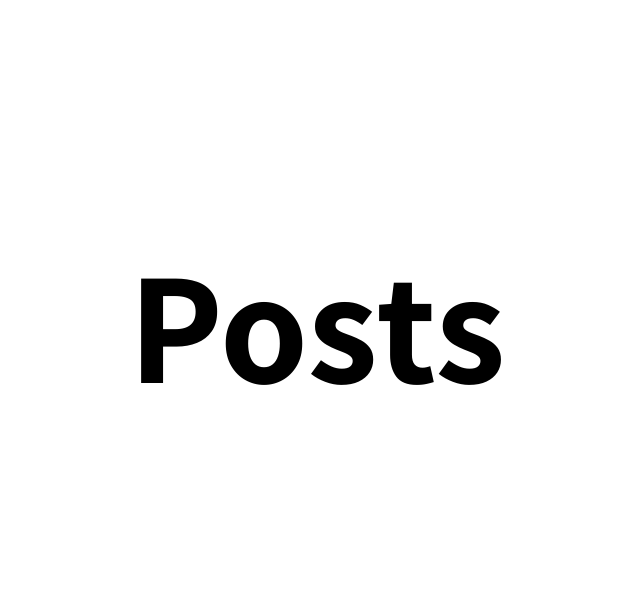
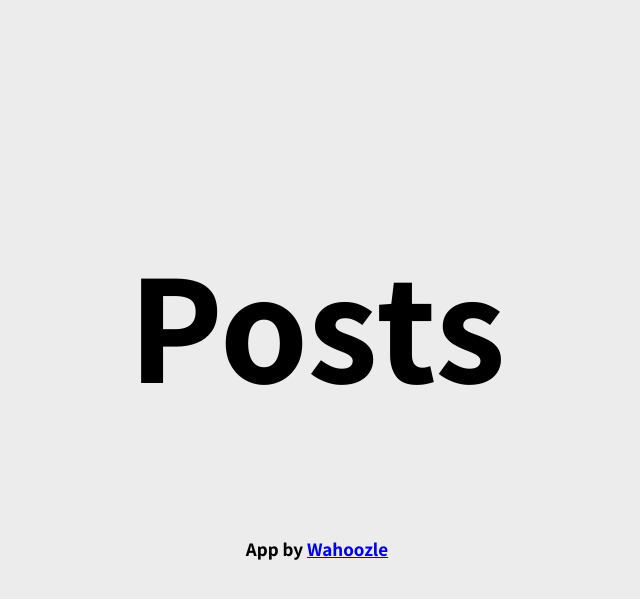
Before and after one commit to WahoozleStudios/posts, a Flask app: page / in a window 1280 px wide. Shown: the top 599 px of the page, without its empty margins (323-963 px from the left). Run offline with Flask 3, Linux system fonts and the light colour scheme.

Commit message:
fixed icons and main page

```diff
--- a/templates/index.html
+++ b/templates/index.html
@@ -2,6 +2,7 @@
 <html>
 <head>
     <title>Posts By Wahoozle</title>
+    <link rel="icon" type="image/png" href="imgs/favicon.ico">
     <style>
         @font-face {
             font-family: "Assistant";
@@ -9,13 +10,18 @@
         }
         body {
             font-family: "Assistant", sans-serif;
+            background-color: #ececec;
         }
         #header {
             font-size:1000%;
+        }
+        #appByText {
+            font-size: 120%;
         }
     </style>
 </head>
 <body>
     <br><br><br><br><br><h1 align="center" id="header" >Posts</h1>
+    <h4 align="center"id="appByText"><b>App by <a href="https://www.wahoozlestudios.co.uk/">Wahoozle</a></b></h4>
 </body>
 </html>
```
Also changed, not shown: templates/imgs/favicon.ico (added), templates/imgs/other_icons/android-chrome-192x192.png (added), templates/imgs/other_icons/android-chrome-512x512.png (added), templates/imgs/other_icons/apple-touch-icon.png (added), templates/imgs/other_icons/favicon-16x16.png (added), templates/imgs/other_icons/favicon-32x32.png (added), templates/imgs/other_icons/site.webmanifest (added), templates/imgs/postsLogo.png (added).
